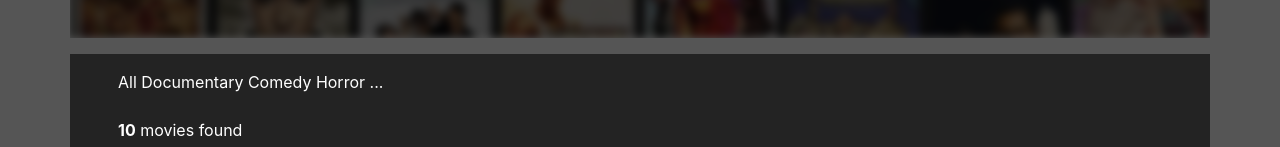
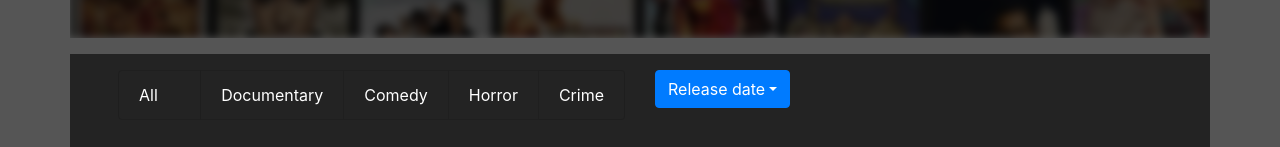
Before and after one commit to nagyrenato/reactjs-global-mentoring, a React app: page / in a window 1280 px wide. Shown: the part 412-559 px from the top of the page. Built offline with nearby package versions, Linux system fonts and the light colour scheme.

Commit message:
Added GenreGroup and DropDown markup.

```diff
--- /dev/null
+++ b/src/components/GenreGroup.jsx
@@ -0,0 +1,62 @@
+import React from "react";
+import ListGroup from "react-bootstrap/ListGroup";
+
+class GenreGroup extends React.Component {
+  constructor(props) {
+    super(props);
+    this.select = this.select.bind(this);
+    this.state = {
+      value: "All",
+    };
+  }
+
+  select(event) {
+    console.log(event.target.innerText);
+    this.setState({
+      value: event.target.innerText,
+    });
+  }
+
+  render() {
+    return (
+      <ListGroup horizontal className={"bg-transparent"}>
+        <ListGroup.Item
+          action
+          onClick={this.select}
+          className={"bg-transparent text-white"}
+        >
+          All
+        </ListGroup.Item>
+        <ListGroup.Item
+          action
+          onClick={this.select}
+          className={"bg-transparent text-white"}
+        >
+          Documentary
+        </ListGroup.Item>
+        <ListGroup.Item
+          action
+          onClick={this.select}
+          className={"bg-transparent text-white"}
+        >
+          Comedy
+        </ListGroup.Item>
+        <ListGroup.Item
+          action
+          onClick={this.select}
+          className={"bg-transparent text-white"}
+        >
+          Horror
+        </ListGroup.Item>
+        <ListGroup.Item
+          action
+          onClick={this.select}
+          className={"bg-transparent text-white"}
+        >
+          Crime
+        </ListGroup.Item>
+      </ListGroup>
+    );
+  }
+}
+export default GenreGroup;
--- a/src/components/MovieResultGroup.jsx
+++ b/src/components/MovieResultGroup.jsx
@@ -17,7 +17,7 @@ function MovieResultGroup({ movies }) {
                 "btn btn-circle-v2 btn-circle-rounded btn-secondary btn-3dot"
               }
             >
-              <i class="fa fa-ellipsis-v"></i>
+              <i className="fa fa-ellipsis-v"></i>
             </Button>
             <Image
               fluid
--- /dev/null
+++ b/src/components/SortBy.jsx
@@ -0,0 +1,42 @@
+import React from "react";
+import Dropdown from "react-bootstrap/Dropdown";
+import DropdownButton from "react-bootstrap/DropdownButton";
+
+class SortBy extends React.Component {
+  constructor(props) {
+    super(props);
+    this.toggle = this.toggle.bind(this);
+    this.select = this.select.bind(this);
+    this.state = {
+      dropdownOpen: false,
+      value: "Release date",
+    };
+  }
+
+  toggle() {
+    this.setState({
+      dropdownOpen: !this.state.dropdownOpen,
+    });
+  }
+
+  select(event) {
+    this.setState({
+      dropdownOpen: !this.state.dropdownOpen,
+      value: event.target.innerText,
+    });
+  }
+
+  render() {
+    return (
+      <DropdownButton
+        className={"btn-block"}
+        id="dropdown-item-button"
+        title={this.state.value}
+      >
+        <Dropdown.Item onClick={this.select}>Release date</Dropdown.Item>
+        <Dropdown.Item onClick={this.select}>Title</Dropdown.Item>
+      </DropdownButton>
+    );
+  }
+}
+export default SortBy;
--- a/src/pages/HomePage.jsx
+++ b/src/pages/HomePage.jsx
@@ -3,9 +3,11 @@ import ResultCount from "../components/ResultCount";
 import MovieResultGroup from "../components/MovieResultGroup";
 import Container from "react-bootstrap/Container";
 import SearchBar from "../components/SearchBar";
+import GenreGroup from "../components/GenreGroup";
 import Row from "react-bootstrap/Row";
 import Col from "react-bootstrap/Col";
 import Footer from "../components/Footer";
+import SortBy from "../components/SortBy";
 
 class HomePage extends React.Component {
   constructor(props) {
@@ -34,12 +36,21 @@ class HomePage extends React.Component {
     return (
       <Container>
         <Row>
-                    <SearchBar/>
+          <SearchBar />
         </Row>
         <Row className={"movie-list-background d-grid px-5 py-3"}>
-                    <div>All Documentary Comedy Horror ...</div> {/* TODO fix this*/}
-                    <ResultCount count={this.state.movies.length}/>
-                    <MovieResultGroup movies={this.state.movies}/>
+          <Row>
+            <Col>
+              <GenreGroup></GenreGroup>
+            </Col>
+            <Col className={"float-md-right"}>
+              <SortBy></SortBy>
+            </Col>
+          </Row>
+          <Row>
+            <ResultCount count={this.state.movies.length} />
+            <MovieResultGroup movies={this.state.movies} />
+          </Row>
         </Row>
         <Row>
           <Footer />
```
Also changed, not shown: src/components/Footer.jsx (+12 -8 lines). Lines whose indentation alone changed are shown as unchanged.
